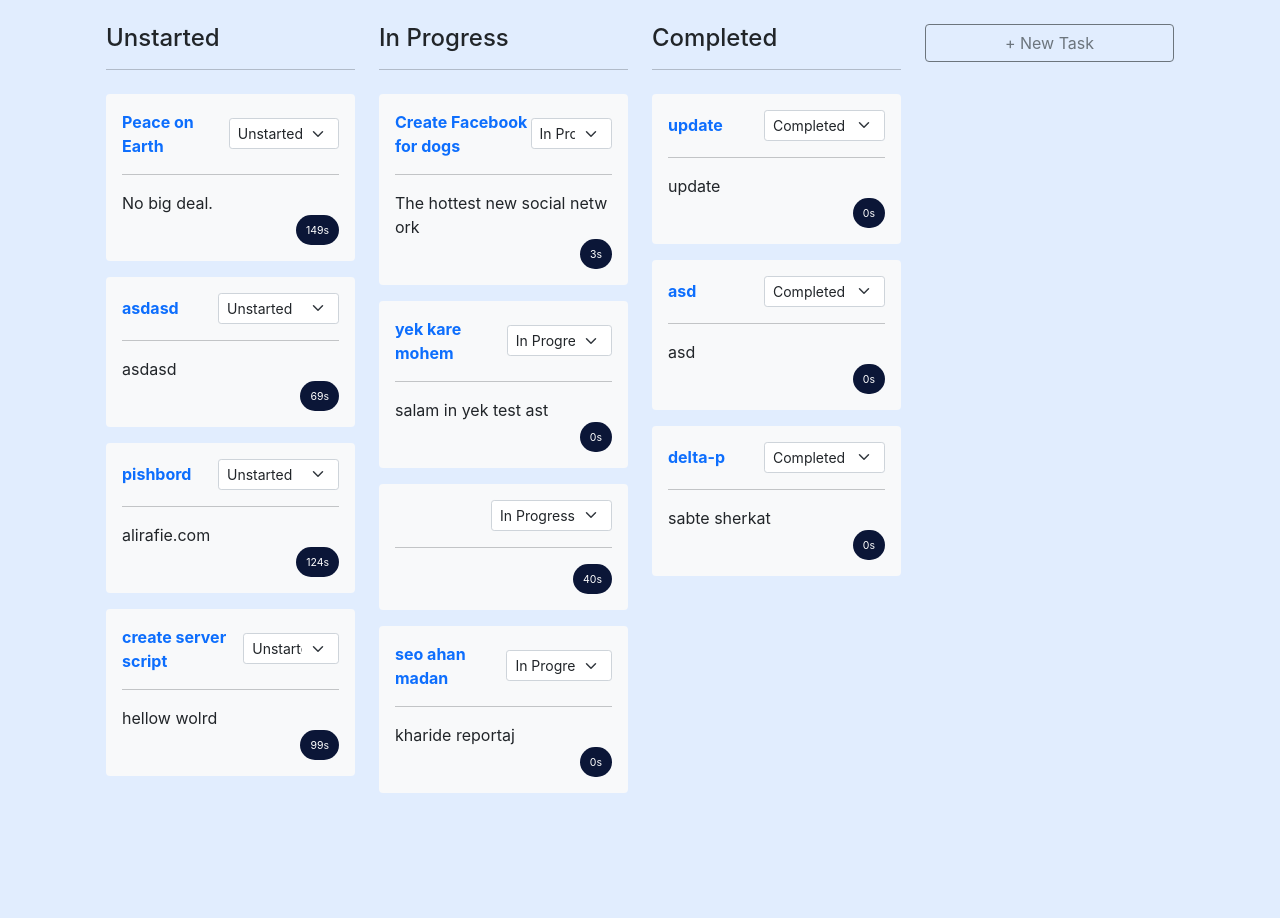
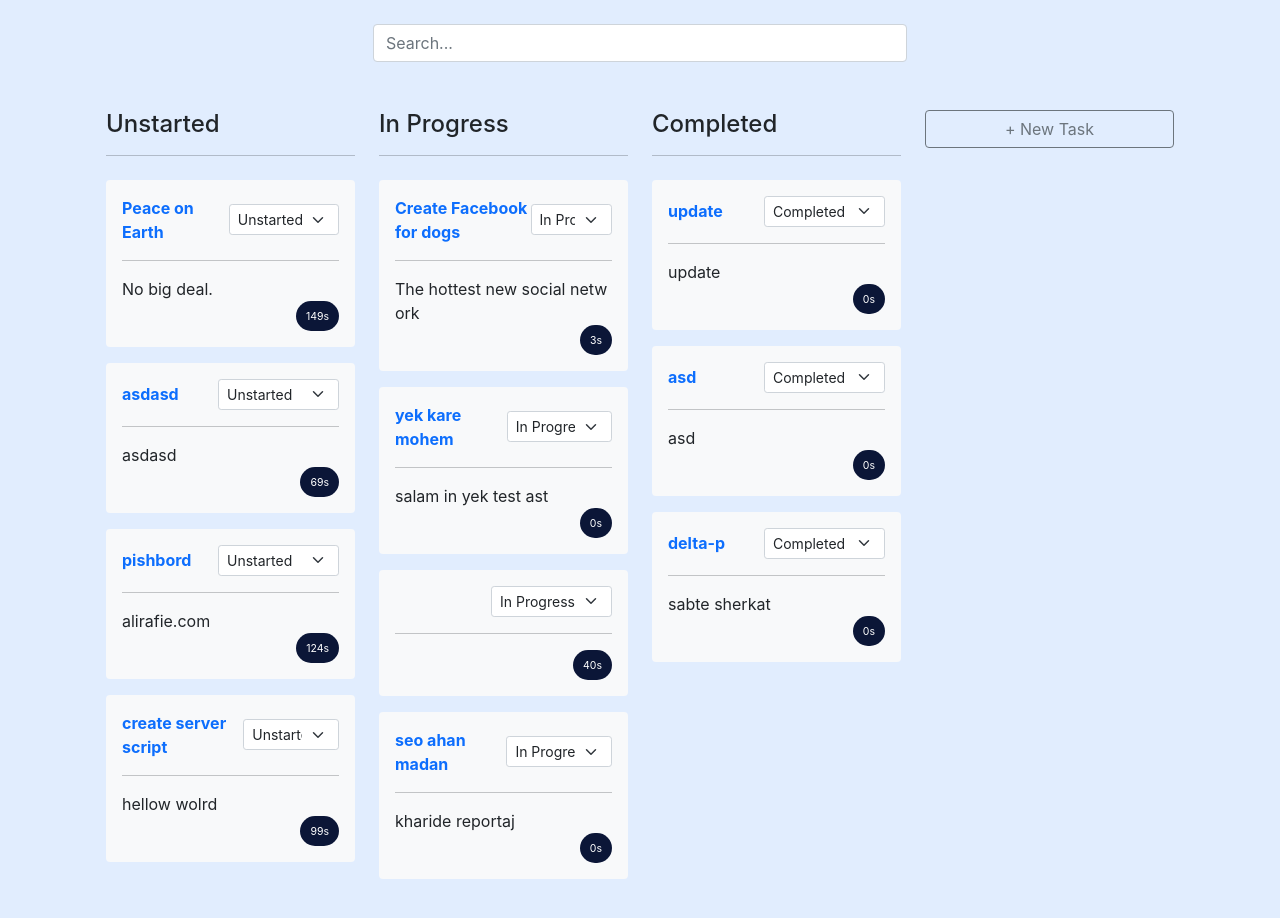
Before and after one commit to Miladxsar23/task-managment-app-redux, a React (Create React App) app: page / in a window 1280 px wide. Before the commit the page ends 833 px from the top, so only its background shows below. Built offline with nearby package versions, Linux system fonts and the light colour scheme; data requests are answered from the project's data file.

Commit message:
add search task feature

```diff
--- a/src/components/Taskpage/TaskPage.js
+++ b/src/components/Taskpage/TaskPage.js
@@ -58,6 +58,9 @@ class TaskPage extends Component {
       </div>
     );
   };
+  onSearch = (evt) => {
+    console.log(evt.target.value);
+  };
   renderTaskForm = () => {
     return (
       <div className="col-sm-12 col-md-3">
@@ -106,7 +109,7 @@ class TaskPage extends Component {
         <TasksList
           key={uuidv4()}
           title={status}
-          filteredTasks={tasks.filter(t => t.status === status)}
+          filteredTasks={tasks.filter((t) => t.status === status)}
           onEditTask={this.props.onEditTask}
         />
       );
@@ -119,13 +122,24 @@ class TaskPage extends Component {
           <span className="loading-indicator"></span>
         </div>
       );
-    }
-    else {
+    } else {
       return (
         <div className="container">
+          <div className="d-flex justify-content-center p-4">
+            <div className="col-md-6 col-sm-12">
+              <input
+                type="text"
+                className="form-control"
+                placeholder="Search..."
+                onChange={this.onSearch}
+              />
+            </div>
+          </div>
           <div className="row p-4">
             {this.renderTaskLists()}
-            {this.state.showForm ? this.renderTaskForm() : this.renderAddButton()}
+            {this.state.showForm
+              ? this.renderTaskForm()
+              : this.renderAddButton()}
           </div>
         </div>
       );
```
